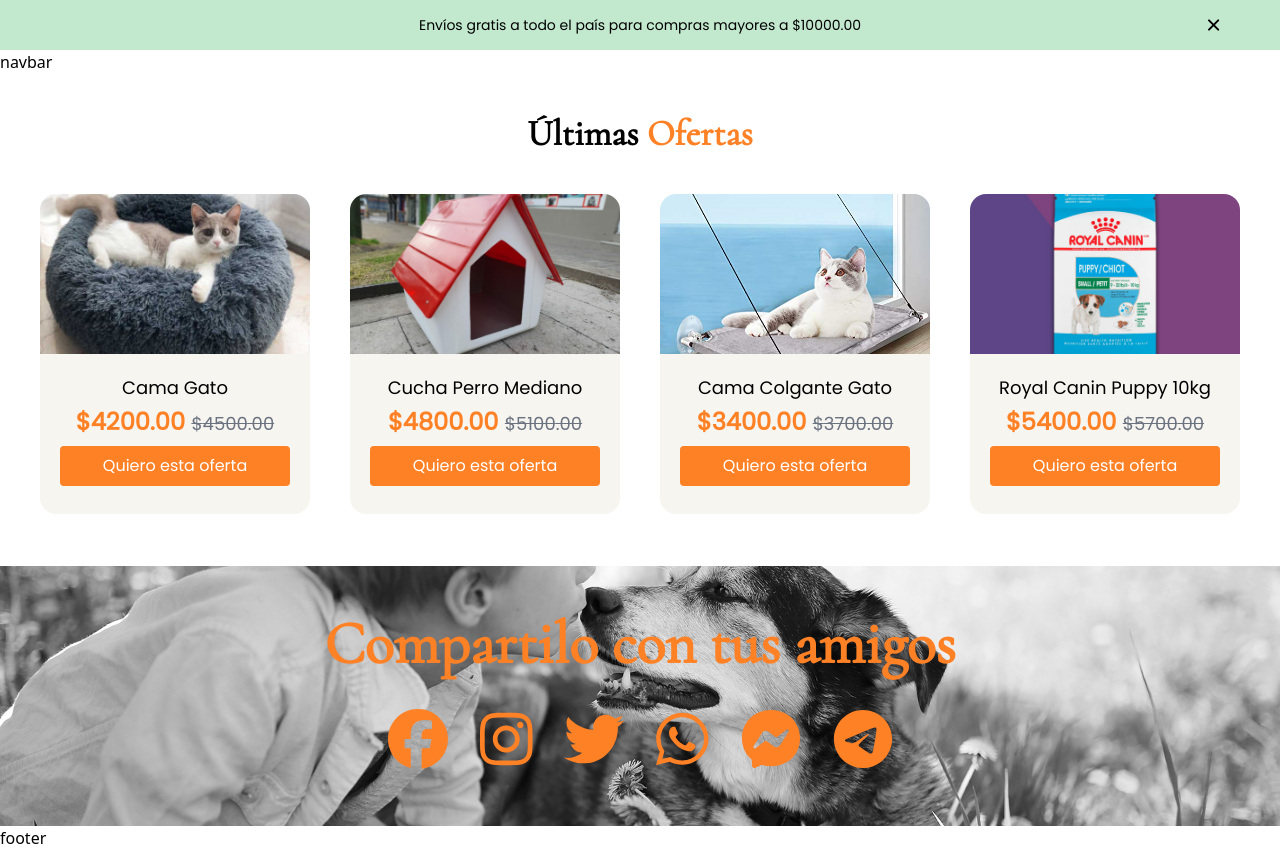
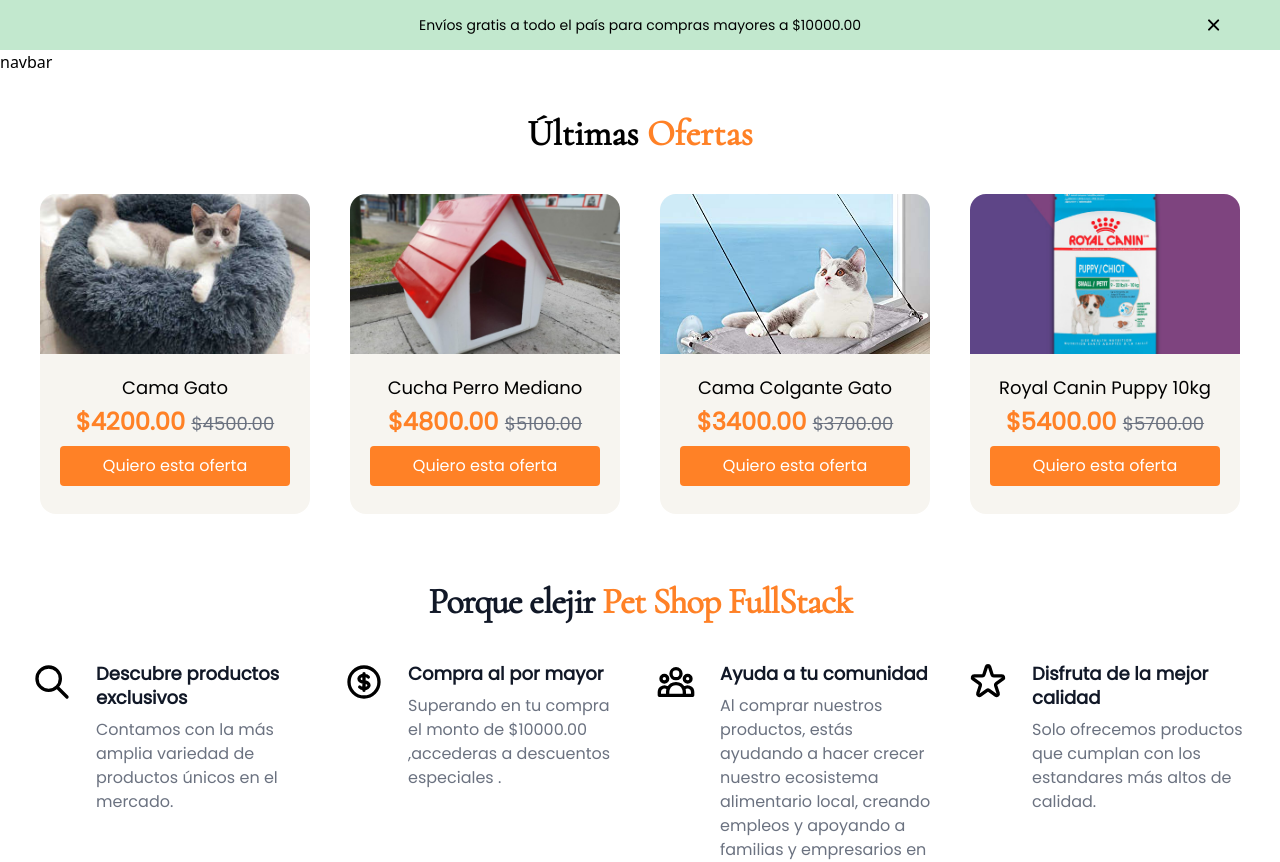
Before and after one commit to jdoors/WebProyect, a React (Create React App) app: page / in a window 1280 px wide. Shown: the top 862 px of the page. Built offline with nearby package versions, Linux system fonts and the light colour scheme; a web font is replaced by a local one.

Commit message:
Actualizando rutas

```diff
--- a/src/components/Rutas.js
+++ b/src/components/Rutas.js
@@ -5,6 +5,7 @@ import Navbar from "./navbar"
 import Footer from "./footer"
 import RedesSociales from "./RedesSociales/RedesSociales"
 import FreeDelivery from "./Inicio/FreeDelivery"
+import PorqueElejirnos, { caracteristicas } from "./WhyChoose"
 
 
 
@@ -20,6 +21,7 @@ return (
                 <Route path="/" element={<Inicio/>}/>
             </Routes>
             <footer>
+                <PorqueElejirnos>{caracteristicas}</PorqueElejirnos>
                 <RedesSociales/>
                 <Footer/>
             </footer>
```
